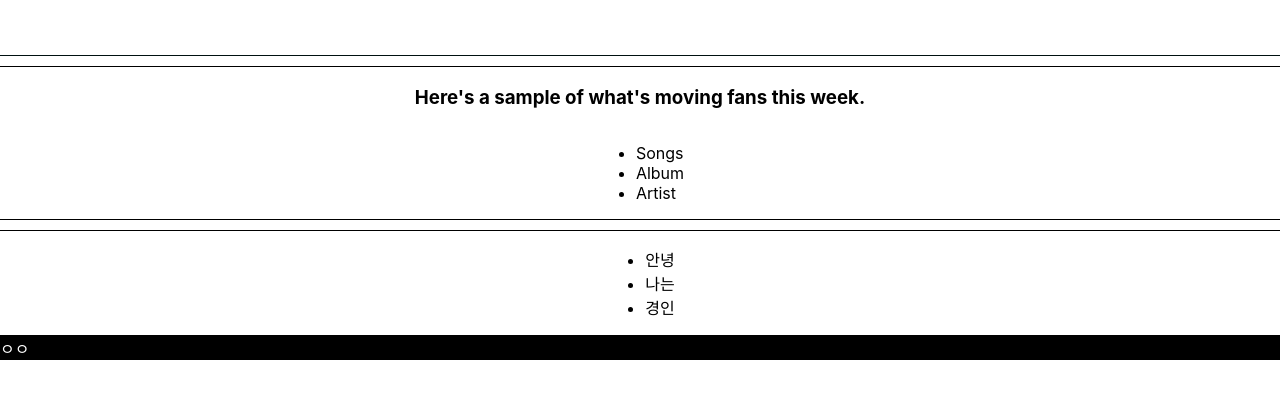
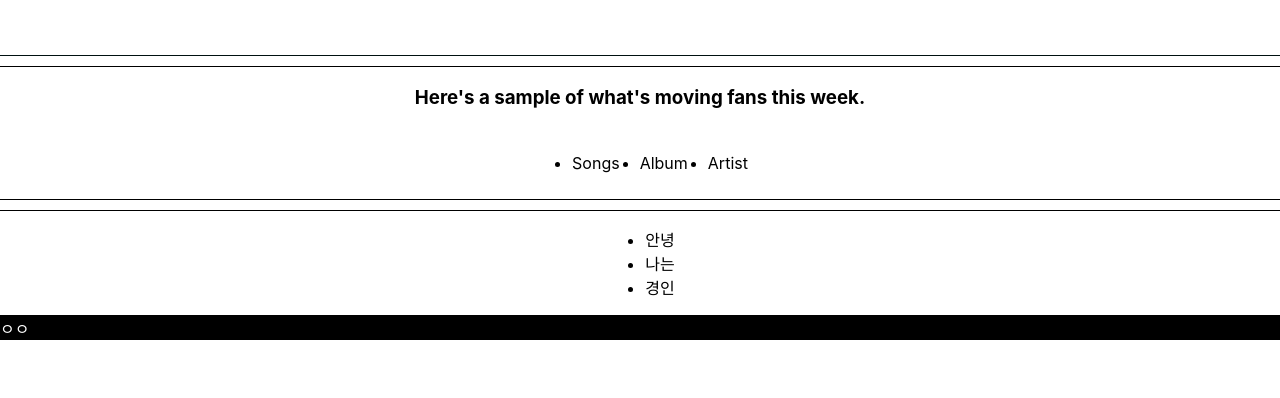
Before and after one commit to limdumb/DumbPotify, a React (Create React App) app: page / in a window 1280 px wide. Shown: the top 398 px of the page. Built offline with nearby package versions, Linux system fonts and the light colour scheme.

Commit message:
Ul Container Css 추가

```diff
--- a/src/App.css
+++ b/src/App.css
@@ -2,37 +2,10 @@
   text-align: center;
 }
 
-.App-logo {
-  height: 40vmin;
-  pointer-events: none;
+.Contents__List {
+  display: flex;
 }
 
-@media (prefers-reduced-motion: no-preference) {
-  .App-logo {
-    animation: App-logo-spin infinite 20s linear;
-  }
+.Contents__List li {
+  margin: 10px;
 }
-
-.App-header {
-  background-color: #282c34;
-  min-height: 100vh;
-  display: flex;
-  flex-direction: column;
-  align-items: center;
-  justify-content: center;
-  font-size: calc(10px + 2vmin);
-  color: white;
-}
-
-.App-link {
-  color: #61dafb;
-}
-
-@keyframes App-logo-spin {
-  from {
-    transform: rotate(0deg);
-  }
-  to {
-    transform: rotate(360deg);
-  }
-}
```
